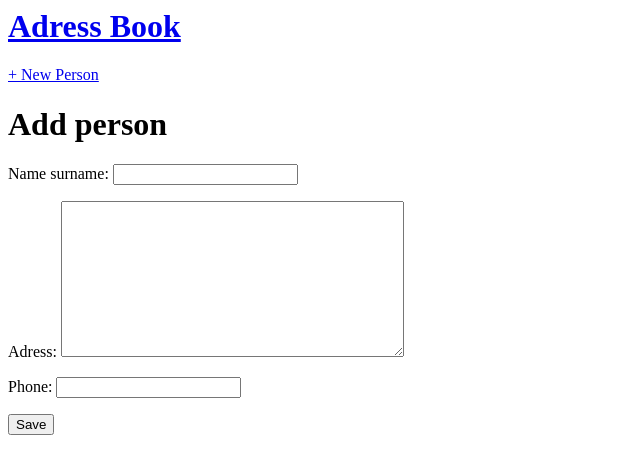
After one commit to Rostyslav97/Adress_Book, a Django app: page /post/new/ in a window 1280 px wide. The commit adds this page. Shown: the top 474 px of the page, without its empty margins (0-640 px from the left). Run offline with Django 3.2, Linux system fonts and the light colour scheme.

Commit message:
Add New Person

```diff
--- a/book/models.py
+++ b/book/models.py
@@ -1,4 +1,5 @@
 from django.db import models
+from django.urls import reverse
 
 class Person(models.Model):
     name_surname = models.CharField(max_length=200)
@@ -11,3 +12,6 @@ class Person(models.Model):
 
     def __str__(self):
         return self.name_surname
+
+    def get_absolute_url(self):
+        return reverse('person_detail', args=[str(self.id)])
--- a/book/urls.py
+++ b/book/urls.py
@@ -1,7 +1,8 @@
 from django.urls import path
-from .views import PersonListView, PersonDetailView
+from .views import PersonListView, PersonDetailView, PersonCreateView
 
 urlpatterns = [
+    path('post/new/', PersonCreateView.as_view(), name='person_new'),
     path('post/<int:pk>/', PersonDetailView.as_view(), name='person_detail'),
     path('', PersonListView.as_view(), name='home'),
 ]
--- a/book/views.py
+++ b/book/views.py
@@ -1,4 +1,5 @@
 from django.views.generic import ListView, DetailView
+from django.views.generic.edit import CreateView
 from .models import Person
 
 class PersonListView(ListView):
@@ -8,3 +9,8 @@ class PersonListView(ListView):
 class PersonDetailView(DetailView):
     model = Person
     template_name = 'person_detail.html'
+
+class PersonCreateView(CreateView):
+    model = Person
+    template_name = 'person_new.html'
+    fields = ['name_surname', 'adress', 'phone']
--- a/templates/base.html
+++ b/templates/base.html
@@ -4,10 +4,15 @@
         <title>Adress Book</title>
     </head>
     <body>
-        <header>
-            <h1><a href="{% url 'home' %}">Adress Book</a></h1>
-        </header>
         <div>
+            <header>
+                <div class="nav-left">
+                    <h1><a href="{% url 'home' %}">Adress Book</a></h1>
+                </div>
+                <div class="nav-right">
+                    <a href="{% url 'person_new' %}">+ New Person</a>
+                </div>
+            </header>
             {% block content %}
             {% endblock content %}
         </div>
--- /dev/null
+++ b/templates/person_new.html
@@ -0,0 +1,8 @@
+{% extends 'base.html' %}
+{% block content %}
+    <h1>Add person</h1>
+    <form action="" method="post">{% csrf_token %}
+        {{ form.as_p }}
+        <input type="submit" value="Save" />
+    </form>
+{% endblock content %}
```
Also changed, not shown: db.sqlite3.
